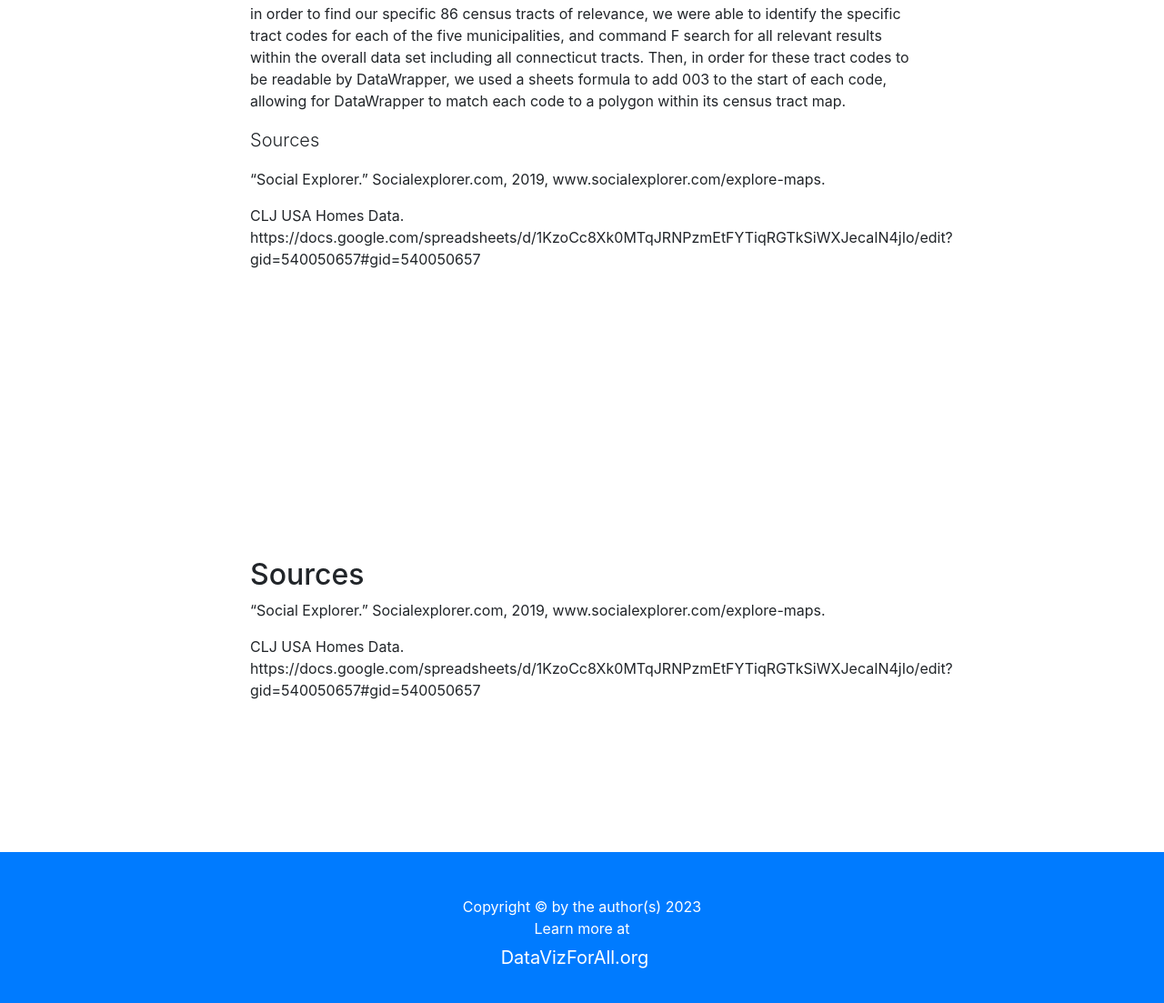
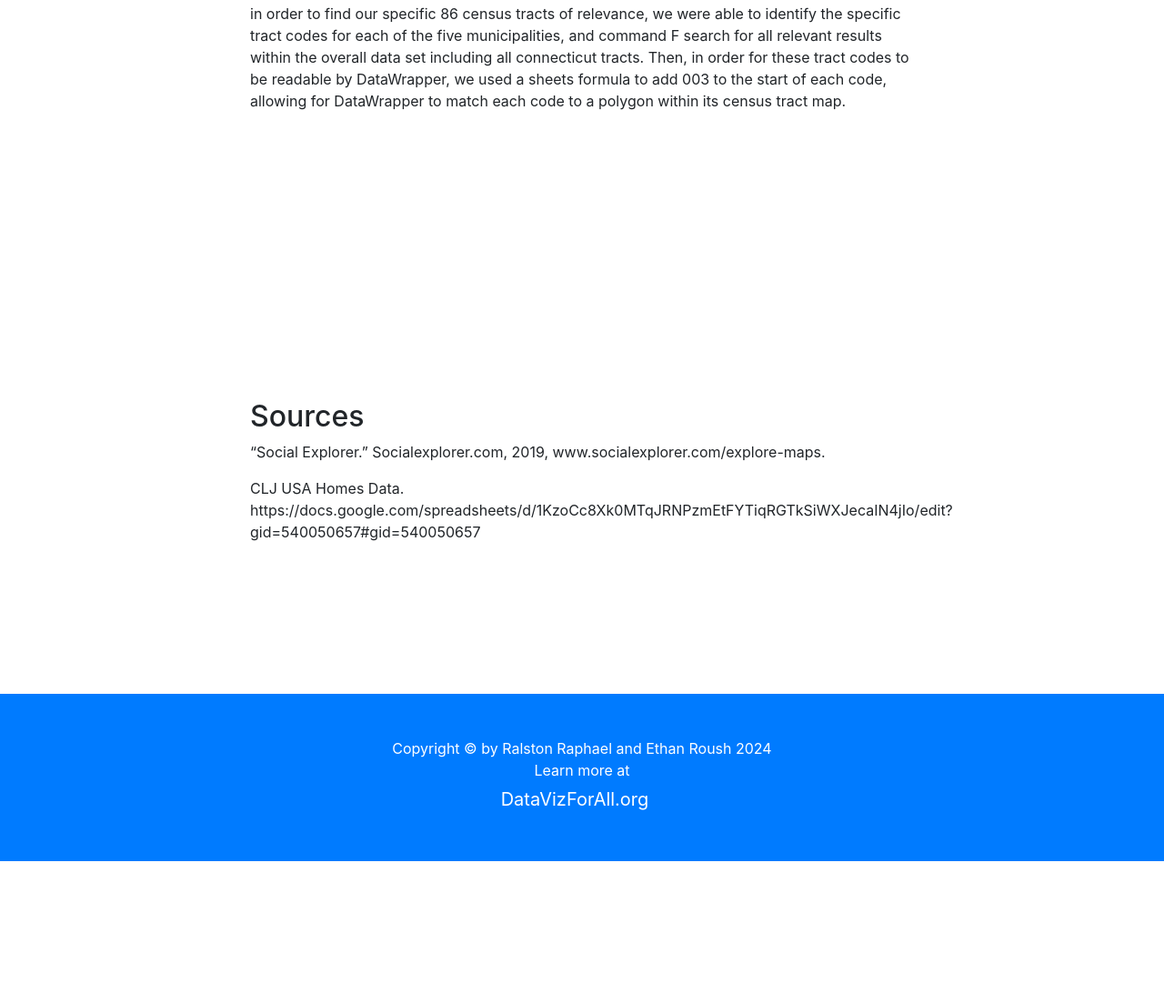
Before and after one commit to DataVizForAll/clt-raphael-roush, a plain HTML site: page index.html in a window 1280 px wide. Shown: the part 8746-9849 px from the top of the page at 91% size. After the commit the page ends 9693 px from the top, so only its background shows below. Drawn offline with nearby package versions, Linux system fonts and the light colour scheme.

Commit message:
Update index.html

```diff
--- a/index.html
+++ b/index.html
@@ -183,10 +183,6 @@ As part of our partnership with the Center for Leadership & Justice (CLJ) and th
 match each code to a polygon within its census tract map.
 </p>
 
-          <p class="lead">Sources</p>
-<p>“Social Explorer.” Socialexplorer.com, 2019, www.socialexplorer.com/explore-maps.</p>
-<p>CLJ USA Homes Data. https://docs.google.com/spreadsheets/d/1KzoCc8Xk0MTqJRNPzmEtFYTiqRGTkSiWXJecaIN4jIo/edit?gid=540050657#gid=540050657</p>
-
         </div>
       </div>
     </div>
@@ -212,7 +208,7 @@ match each code to a polygon within its census tract map.
 <footer class="py-5 bg-primary">
   <div class="container">
     <p class="m-0 text-center text-white">
-      Copyright &copy; by the author(s) 2023</br> Learn more at</br>
+      Copyright &copy; by Ralston Raphael and Ethan Roush 2024</br> Learn more at</br>
       <a class="navbar-brand js-scroll-trigger text-white" href="https://datavizforall.org">DataVizForAll.org</a>
     </p>
   </div>
```
